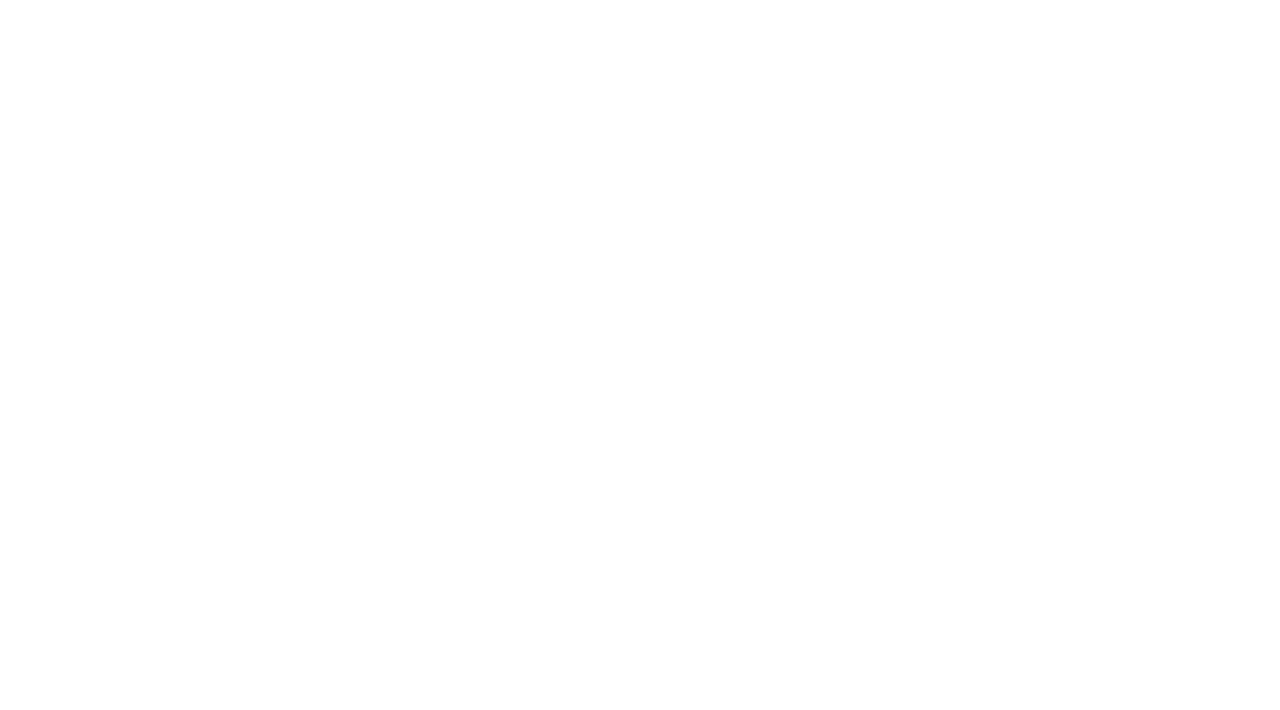
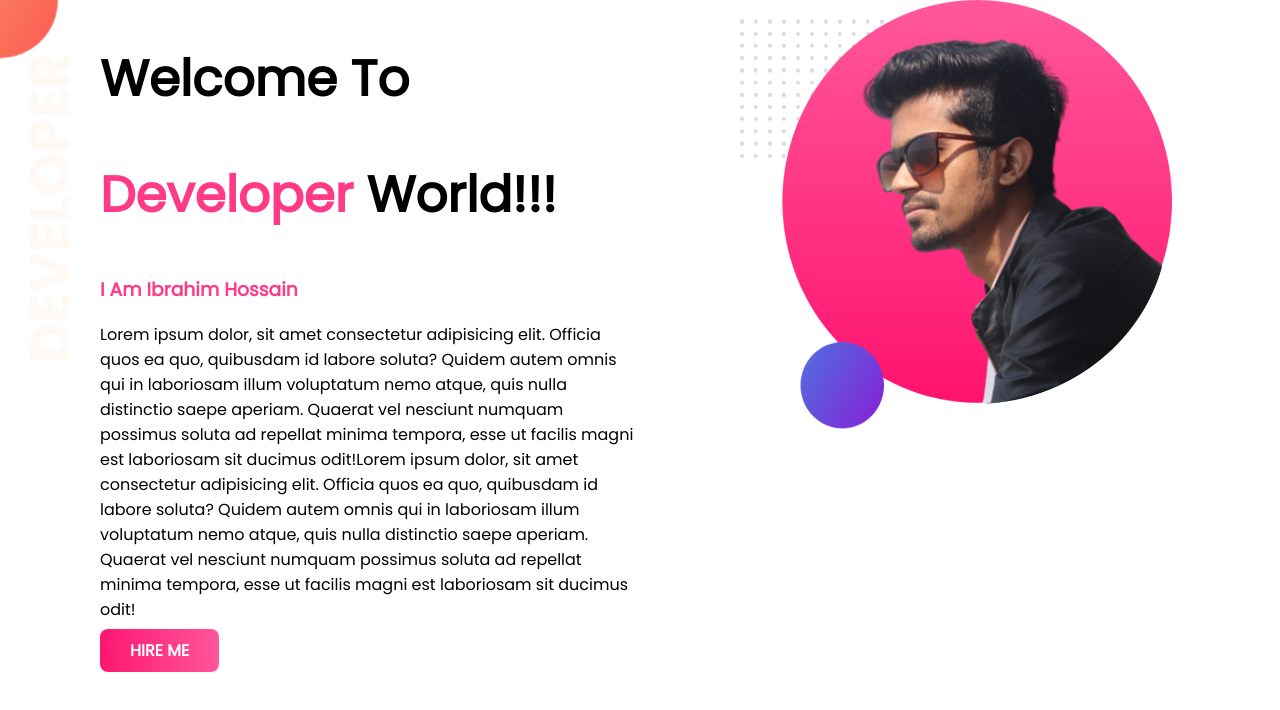
Before and after one commit to Ibrahim75754/developer-portfolio, a plain HTML site: page index.html in a window 1280 px wide. Drawn offline with Linux system fonts and the light colour scheme.

Commit message:
top banner complete

```diff
--- a/index.html
+++ b/index.html
@@ -1,13 +1,43 @@
 <!DOCTYPE html>
 <html lang="en">
+
 <head>
     <meta charset="UTF-8">
     <meta http-equiv="X-UA-Compatible" content="IE=edge">
     <meta name="viewport" content="width=device-width, initial-scale=1.0">
     <title>portfolio</title>
+    <link rel="preconnect" href="https://fonts.googleapis.com">
+    <link rel="preconnect" href="https://fonts.gstatic.com" crossorigin>
+    <link href="https://fonts.googleapis.com/css2?family=Poppins&display=swap" rel="stylesheet">
     <link rel="stylesheet" href="style.css">
 </head>
+
 <body>
+    <section class="top-banner">
+        <div class="half-width">
+            <h1>Welcome To</h1>
+            <h1><span>Developer</span> World!!!</h1>
+            <h3>I Am Ibrahim Hossain</h3>
+            <p>Lorem ipsum dolor, sit amet consectetur adipisicing elit. Officia quos ea quo, quibusdam id labore
+                soluta? Quidem
+                autem omnis qui in laboriosam illum voluptatum nemo atque, quis nulla distinctio saepe aperiam. Quaerat
+                vel
+                nesciunt numquam possimus soluta ad repellat minima tempora, esse ut facilis magni est laboriosam sit
+                ducimus
+                odit!Lorem ipsum dolor, sit amet consectetur adipisicing elit. Officia quos ea quo, quibusdam id labore
+                soluta? Quidem
+                autem omnis qui in laboriosam illum voluptatum nemo atque, quis nulla distinctio saepe aperiam. Quaerat
+                vel
+                nesciunt numquam possimus soluta ad repellat minima tempora, esse ut facilis magni est laboriosam sit
+                ducimus
+                odit!
+            </p>
+            <a class="link-button" href="https://www.linkedin.com/in/md-ibrahim-hossain/" target="_blank">HIRE ME</a>
+        </div>
+        <div class="half-width">
+            <img src="img/my-bg 2.png" alt="">
+        </div>
+    </section>
+</body>
 
-</body>
 </html>
--- a/style.css
+++ b/style.css
@@ -0,0 +1,37 @@
+body{
+    font-family: 'Poppins', sans-serif;
+    margin: 0;
+}
+h1{
+    font-size: 50px;
+}
+h3{
+    color: #FF3B88;
+}
+span{
+    color: #FF3B88;
+}
+section{
+    display: flex;
+}
+.half-width{
+    width: 50%;
+    padding-left: 100px;
+}
+.half-width img{
+    width: 80%;
+
+}
+.link-button{
+    text-decoration: none;
+    color: white;
+    background-image: linear-gradient(to left,#FF569A,#FF1671);
+    padding: 10px 30px;
+    font-weight: 700;
+    border-radius: 8px;
+
+}
+.top-banner{
+    background-image: url(img/top-banner.png);
+    background-repeat: no-repeat;
+}
```
Also changed, not shown: img/dream-bg.png (added), img/exp-bg.png (added), img/my-bg 2.png (added), img/my-bg.png (added), img/my-bg1.png (added), img/my-bg2.png (added), img/my2.png (added), img/top-banner.png (added).
